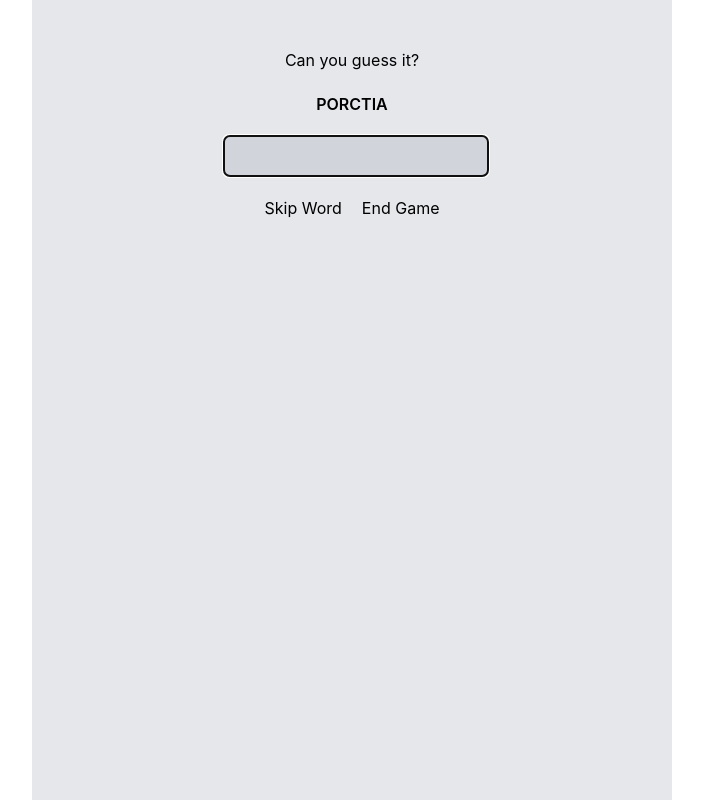
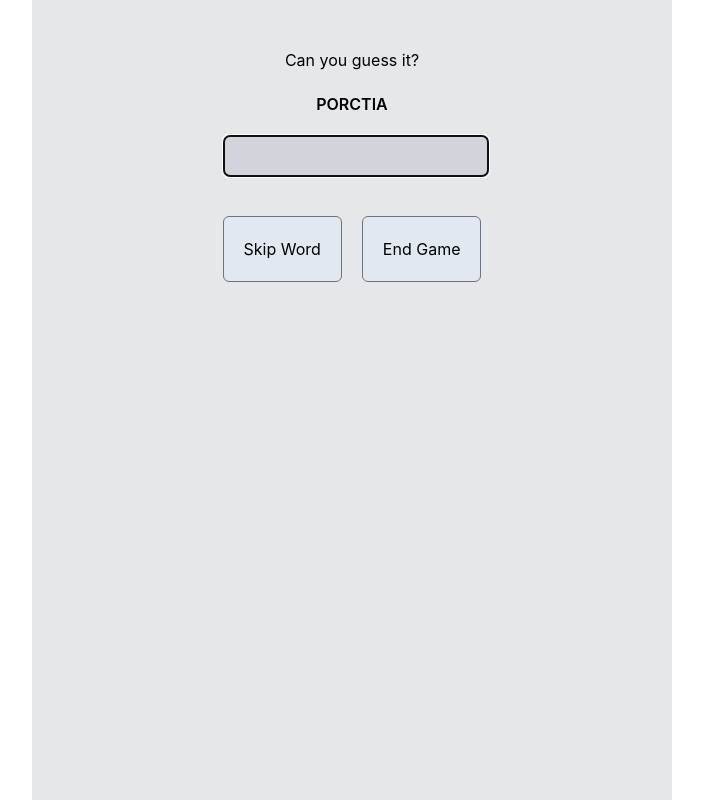
Before and after one commit to AmilMasic/react-word-scramble, a React (Create React App) app: page / in a window 1280 px wide. Both pictures are taken after a click on the button "New Game". Shown: the whole page, without its empty margins (288-991 px from the left). Built offline with nearby package versions, Linux system fonts and the light colour scheme.

Commit message:
custom button

```diff
--- a/src/App.tsx
+++ b/src/App.tsx
@@ -2,6 +2,7 @@ import React, { useEffect, useReducer } from "react";
 import "./App.css";
 import { State } from "./Types/gamestate";
 import { reducer } from "./Reducer/reducer";
+import Button from "./Button";
 function getInitialState(): State {
   return {
     phase: "pre-game",
@@ -30,6 +31,23 @@ function App() {
       });
   }, []);
 
+  const handleDispatchStartGame = () => {
+    return dispatch({ type: "start-game" });
+  };
+  const handleDispatchUpdateGuess = (
+    e: React.ChangeEvent<HTMLInputElement>
+  ) => {
+    dispatch({
+      type: "update-guess",
+      newGuess: e.target.value.toUpperCase(),
+      skippedWord: "",
+    });
+  };
+
+  const handleDispathEndGame = () => {
+    return dispatch({ type: "end-game" });
+  };
+
   switch (state.phase) {
     case "pre-game": {
       if (state.wordPack === null) {
@@ -46,13 +64,11 @@ function App() {
           <div className="mx-auto text-xl">
             Fruit basket loaded with {state.wordPack.length} fruits!
           </div>
-          <button
-            className="my-5 mx-auto p-5 w-max bg-slate-200 rounded-md border border-1 border-gray-500 hover:bg-slate-300"
-            autoFocus
-            onClick={() => dispatch({ type: "start-game" })}
-          >
-            New Game
-          </button>
+          <Button
+            handleClick={handleDispatchStartGame}
+            label="New Game"
+            autofocus={true}
+          />
         </div>
       );
     }
@@ -68,31 +84,22 @@ function App() {
               type="text"
               autoFocus
               value={state.guess}
-              onChange={(ev) =>
-                dispatch({
-                  type: "update-guess",
-                  newGuess: ev.target.value.toUpperCase(),
-                  skippedWord: "",
-                })
-              }
+              onChange={(e) => handleDispatchUpdateGuess(e)}
             />
           </label>
           <div className="space-x-5">
-            <button
-              onClick={(e) =>
+            <Button
+              handleClick={() =>
                 dispatch({
                   type: "update-guess",
                   newGuess: "",
                   skippedWord: state.goal,
                 })
               }
-            >
-              Skip Word
-            </button>
+              label="Skip Word"
+            />
 
-            <button onClick={(e) => dispatch({ type: "end-game" })}>
-              End Game
-            </button>
+            <Button handleClick={handleDispathEndGame} label="End Game" />
           </div>
         </div>
       );
--- /dev/null
+++ b/src/Button.tsx
@@ -0,0 +1,22 @@
+function Button({
+  handleClick,
+  label,
+  autofocus = false,
+}: {
+  handleClick: Function;
+  label: string;
+  autofocus?: boolean;
+}) {
+  return (
+    <>
+      <button
+        className="my-5 mx-auto p-5 w-max bg-slate-200 rounded-md border border-1 border-gray-500 hover:bg-slate-300"
+        onClick={() => handleClick()}
+        autoFocus={autofocus}
+      >
+        {label}
+      </button>
+    </>
+  );
+}
+export default Button;
```
